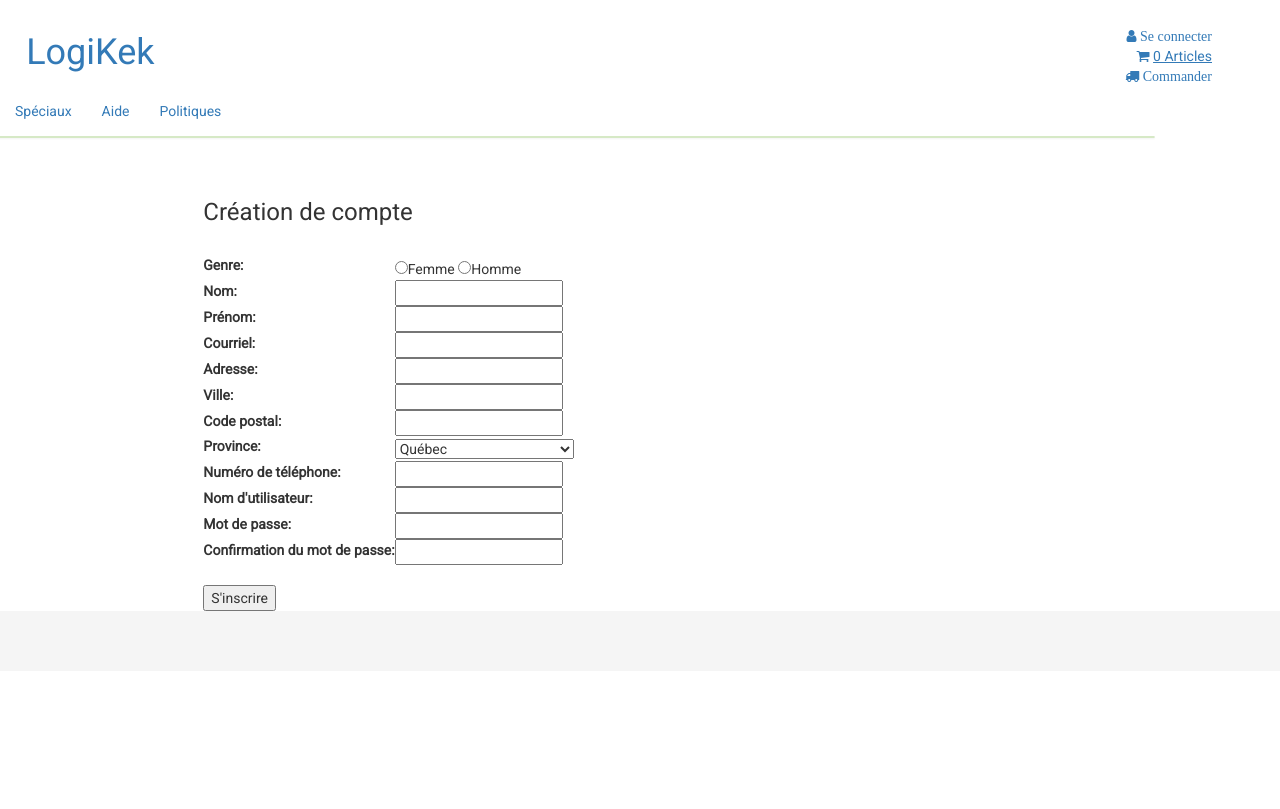
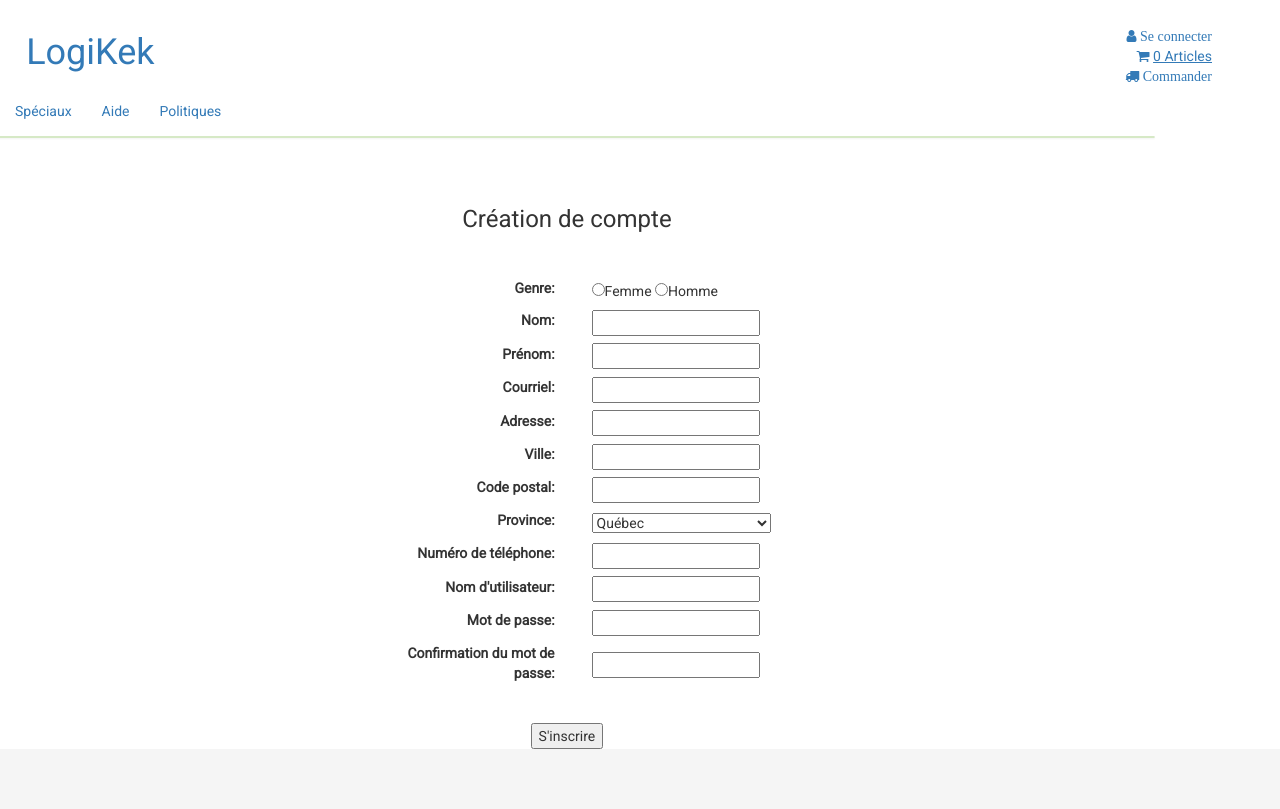
Before and after one commit to Tri125/LogiKek, a PHP site: page /inscription.php in a window 1280 px wide. Before the commit the page ends 611 px from the top, so only its background shows below. Run offline with PHP 8.4, Linux system fonts and the light colour scheme; data that the repository does not hold is empty; some libraries are stand-ins or nearby versions.

Commit message:
Magnifique CSS de formulaires

```diff
--- a/authentification.php
+++ b/authentification.php
@@ -129,7 +129,7 @@
 					</tr>
 					<!-- Nom d'utilisateur -->
 					<tr>
-						<td class="gauche">
+						<td class="droit">
 							<label for="nomUtilisateur">Nom d'utilisateur:</label>
 						</td>
 						<td>
@@ -138,7 +138,7 @@
 					</tr>
 					<!-- Mot de passe -->
 					<tr>
-						<td class="gauche">
+						<td class="droit">
 							<label for="motDePasse">Mot de passe:</label>
 						</td>
 						<td>
--- a/changerMotDePasse.php
+++ b/changerMotDePasse.php
@@ -176,7 +176,7 @@
 					</tr>
 					<!-- Mot de passe actuel -->
 					<tr>
-						<td class="gauche">
+						<td class="droit">
 							<label for="mdpActuel">Mot de passe actuel:</label>
 						</td>
 						<td>
@@ -185,7 +185,7 @@
 					</tr>
 					<!-- Nouveau mot de passe -->
 					<tr>
-						<td class="gauche">
+						<td class="droit">
 							<label for="mdpNouveau">Nouveau mot de passe:</label>
 						</td>
 						<td>
@@ -194,7 +194,7 @@
 					</tr>
 					<!-- Confirmation du nouveau mot de passe -->
 					<tr>
-						<td class="gauche">
+						<td class="droit">
 							<label for="mdpConfirmer">Confirmation du mot de passe:</label>
 						</td>
 						<td>
--- /dev/null
+++ b/css/formulaire.css
@@ -0,0 +1,45 @@
+/*
+CSS pour les pages avec des formulaires
+*/
+
+.erreur{
+	color: red;
+}
+
+
+.vert{
+	color: green;
+}
+
+.rouge{
+	color: red;
+}
+
+.enTete{
+	vertical-align: middle;
+}
+
+.centrer{
+	text-align:center;
+}
+
+.droit{
+	text-align: right;
+}
+
+table{
+	margin-left: auto;
+	margin-right: auto;
+}
+
+td {
+	padding-right: 10%;
+	padding-top: 2%;
+}
+
+
+td .label{
+    color: black;
+    font-size: 12px;
+    display: inline-block;
+}
--- a/inscription.php
+++ b/inscription.php
@@ -248,7 +248,7 @@
 					</tr>
 					<!-- Genre -->
 					<tr>
-						<td class="gauche">
+						<td class="droit">
 							<label>Genre:</label>
 						</td>
 						<td>
@@ -261,7 +261,7 @@
 					</tr>
 					<!-- Nom -->
 					<tr>
-						<td class="gauche">
+						<td class="droit">
 							<label for="nom">Nom:</label>
 						</td>
 						<td>
@@ -273,7 +273,7 @@
 					</tr>
 					<!-- Prénom -->
 					<tr>
-						<td class="gauche">
+						<td class="droit">
 							<label for="prenom">Prénom:</label>
 						</td>
 						<td>
@@ -285,7 +285,7 @@
 					</tr>
 					<!-- Courriel -->
 					<tr>
-						<td class="gauche">
+						<td class="droit">
 							<label for="courriel">Courriel:</label>
 						</td>
 						<td>
@@ -297,7 +297,7 @@
 					</tr>
 					<!-- Adresse -->
 					<tr>
-						<td class="gauche">
+						<td class="droit">
 							<label for="adresse">Adresse:</label>
 						</td>
 						<td>
@@ -309,7 +309,7 @@
 					</tr>
 					<!-- Ville -->
 					<tr>
-						<td class="gauche">
+						<td class="droit">
 							<label for="ville">Ville:</label>
 						</td>
 						<td>
@@ -321,7 +321,7 @@
 					</tr>
 					<!-- Code postal -->
 					<tr>
-						<td class="gauche">
+						<td class="droit">
 							<label for="codePostal">Code postal:</label>
 						</td>
 						<td>
@@ -333,7 +333,7 @@
 					</tr>
 					<!-- Province -->
 					<tr>
-						<td class="gauche">
+						<td class="droit">
 							<label for="province">Province:</label>
 						</td>
 						<td colspan="2">
@@ -342,7 +342,7 @@
 					</tr>
 					<!-- Téléphone -->
 					<tr>
-						<td class="gauche">
+						<td class="droit">
 							<label for="telephone">Numéro de téléphone:</label>
 						</td>
 						<td>
@@ -355,13 +355,13 @@
 				<?php if (isset($_SESSION['authentification'])): //Si déjà authentifié, contexte de modification du profil?>
 					<!-- Nom d'utilisateur -->
 					<tr>
-						<td class="gauche">
+						<td class="droit">
 							<label>Nom d'utilisateur:</label>
 						</td>
 						<td colspan="2">
 							<!-- Champs d'entré caché -->
 							<input type="hidden" name="nomUtilisateur" value="<?php echo $client->getNomUtilisateur(); ?>">
-							<label><?php echo $client->getNomUtilisateur(); ?></label>
+							<span class="label"><?php echo $client->getNomUtilisateur(); ?></span>
 						</td>
 					</tr>
 					<!-- Mot de passe caché -->
@@ -388,7 +388,7 @@
 				<?php else: //Si dans le contexte de création de nouveau compte?>
 					<!-- Nom d'utilisateur -->
 					<tr>
-						<td class="gauche">
+						<td class="droit">
 							<label for="nomUtilisateur">Nom d'utilisateur:</label>
 						</td>
 						<td>
@@ -403,7 +403,7 @@
 					</tr>
 					<!-- Mot de passe -->
 					<tr>
-						<td class="gauche">
+						<td class="droit">
 							<label for="motDePasse">Mot de passe:</label>
 						</td>
 						<td>
@@ -415,7 +415,7 @@
 					</tr>
 					<!-- Confirmation du mot de passe -->
 					<tr>
-						<td class="gauche">
+						<td class="droit">
 							<label for="confirm">Confirmation du mot de passe:</label>
 						</td>
 						<td>
```
Also changed, not shown: confirmation.php (+14 -14 lines), css/confirmation.css (deleted, +0 -108 lines).
